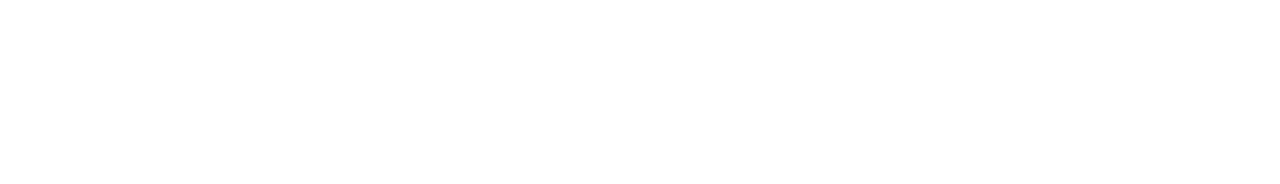
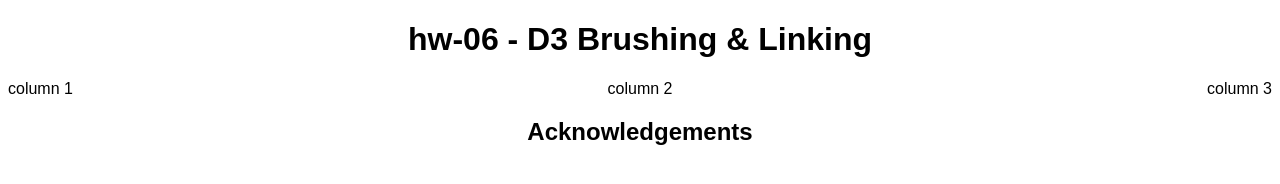
Before and after one commit to DS4200-S23-Class/hw-06-adrianna-patrick, a plain HTML site: page index.html in a window 1280 px wide. Drawn offline with Linux system fonts and the light colour scheme.

Commit message:
skeleton of page

```diff
--- a/index.html
+++ b/index.html
@@ -1,15 +1,31 @@
 <!DOCTYPE html>
-<html lang='en'>
+<html lang="en">
+  <head>
+    <meta charset="utf-8" />
+    <title>hw-06</title>
+    <link rel="stylesheet" href="styles.css" />
+    <script src="js/d3.v6.1.1/d3.min.js"></script>
+  </head>
 
+  <body>
+    <h1 class="centered">hw-06 - D3 Brushing & Linking</h1>
+    <div class="container">
+      <div class="col1">
+        column 1
+        <div id="lengthScatter"></div>
+      </div>
+      <div class="col2">
+        column 2
+        <div id="widthScatter"></div>
+      </div>
+      <div class="col3">
+        column 3
+        <div id="bar"></div>
+      </div>
+    </div>
 
-<head>
-  <meta charset='utf-8'>
+    <h2 class="centered">Acknowledgements</h2>
 
-</head>
-
-
-<body>
-
-</body>
-
+    <script src="script.js"></script>
+  </body>
 </html>
--- /dev/null
+++ b/styles.css
@@ -0,0 +1,25 @@
+body {
+  font-family: "Arial";
+}
+
+.centered {
+  text-align: center;
+}
+
+.container {
+  display: flex;
+  flex-direction: row;
+  justify-content: space-between;
+}
+
+.container .col1 {
+  width: 100 / 3;
+}
+
+.container .col2 {
+  width: 100 / 3;
+}
+
+.container .col3 {
+  width: 100 / 3;
+}
```
Also changed, not shown: script.js (added).
